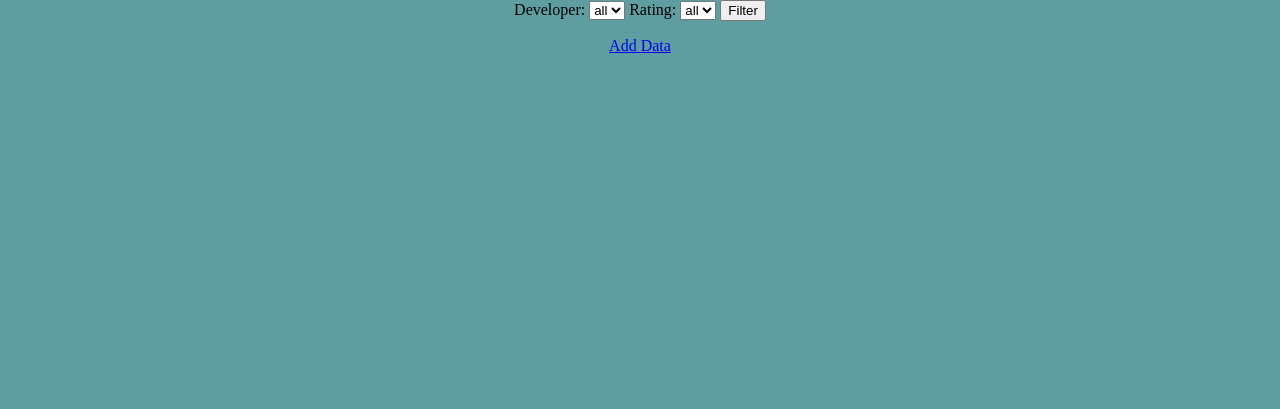
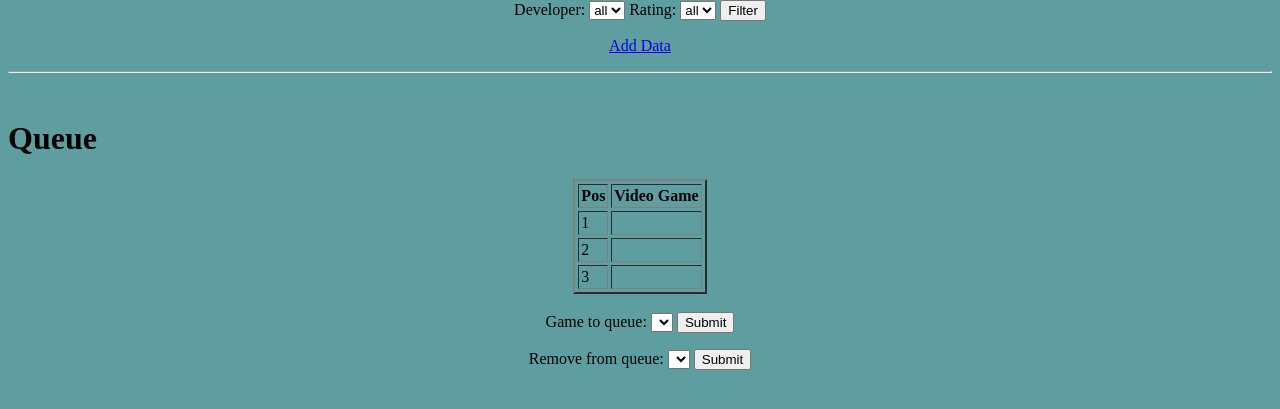
Before and after one commit to aidan-smagh/DBMS-Website, a Python web app: template templates/home.html in a window 1280 px wide. Shown: the part 163-572 px from the top of the page. Run offline with Jinja, Linux system fonts and the light colour scheme; the template is opened without the code that fills it, so the values that code supplies are empty.

Commit message:
Made the dev side and finished the queue

```diff
--- a/__init__.py
+++ b/__init__.py
@@ -1,3 +1,3 @@
 from flask import Flask
 dbtour_app = Flask(__name__)
-from dbtour import routes
+from dbtour_dev import routes
--- a/dbtour_app.py
+++ b/dbtour_app.py
@@ -1 +1 @@
-from dbtour import dbtour_app
+from dbtour_dev import dbtour_app
--- a/templates/filtered.html
+++ b/templates/filtered.html
@@ -22,7 +22,7 @@
     {% endfor %}
 </TABLE>
 
-<form align = "center" method="get" action="http://cpsc.umw.edu:35057/filtered">
+<form align = "center" method="get" action="http://cpsc.umw.edu:35056/filtered">
 
      <label for="developer">Developer:</label>
      <select name = "developer">
--- a/templates/home.html
+++ b/templates/home.html
@@ -22,7 +22,7 @@
     {% endfor %}
 </TABLE>
 
-<form align = "center" method="get" action="http://cpsc.umw.edu:35057/filtered">
+<form align = "center" method="get" action="http://cpsc.umw.edu:35056/filtered">
 
     <label for="developer">Developer:</label>
     <select name = "developer">
@@ -43,8 +43,53 @@
     <input type = "submit" name = "submit" value = "Filter" />
 </form>
 
-<p align="center"><a href="http://cpsc.umw.edu:35057/addData">Add Data</a>
+<p align="center"><a href="http://cpsc.umw.edu:35056/addData">Add Data</a>
 </p>
+
+<hr/>
+<br>
+
+<H1>Queue</H1>
+
+<TABLE align="center" border = 2 cellpadding = 2 cellspacing = 3>
+    <tr><th>Pos</th><th>Video Game</th></tr>
+        <tr>
+            <td>1</td>
+            <td>{{ queue[0] }}</td>
+        </tr>
+        <tr>
+            <td>2</td>
+            <td>{{ queue[1] }}</td>
+         </tr>
+         <tr>
+            <td>3</td>
+            <td>{{ queue[2] }}</td>
+         </tr>
+</TABLE>
+
+<br>
+
+<form align="center" method="get" action="http://cpsc.umw.edu:35056/addToQueue">
+
+    <label for="game">Game to queue:</label>
+        <select name = "game">
+            {% for game in allGames %}
+                <option value="{{ game[0] }}">{{ game[0] }}</option>
+            {% endfor %}
+
+        </select>
+    <input type="submit" name="submit" value="Submit" />
+
+</form>
+<form align="center" method="get" action="http://cpsc.umw.edu:35056/removeFromQueue">
+
+    <label for="game">Remove from queue:</label>
+        <select name="game">
+            <option value="{{ queue[0] }}">{{ queue[0] }}</option>
+            <option value="{{ queue[1] }}">{{ queue[1] }}</option>
+            <option value="{{ queue[2] }}">{{ queue[2] }}</option>
+        </select>
+    <input type="submit" name="submit" value="Submit"/>
 
 </BODY>
 </HTML>
```
Also changed, not shown: routes.py (+52 -2 lines), templates/addData.html (added, +38 -0 lines).
